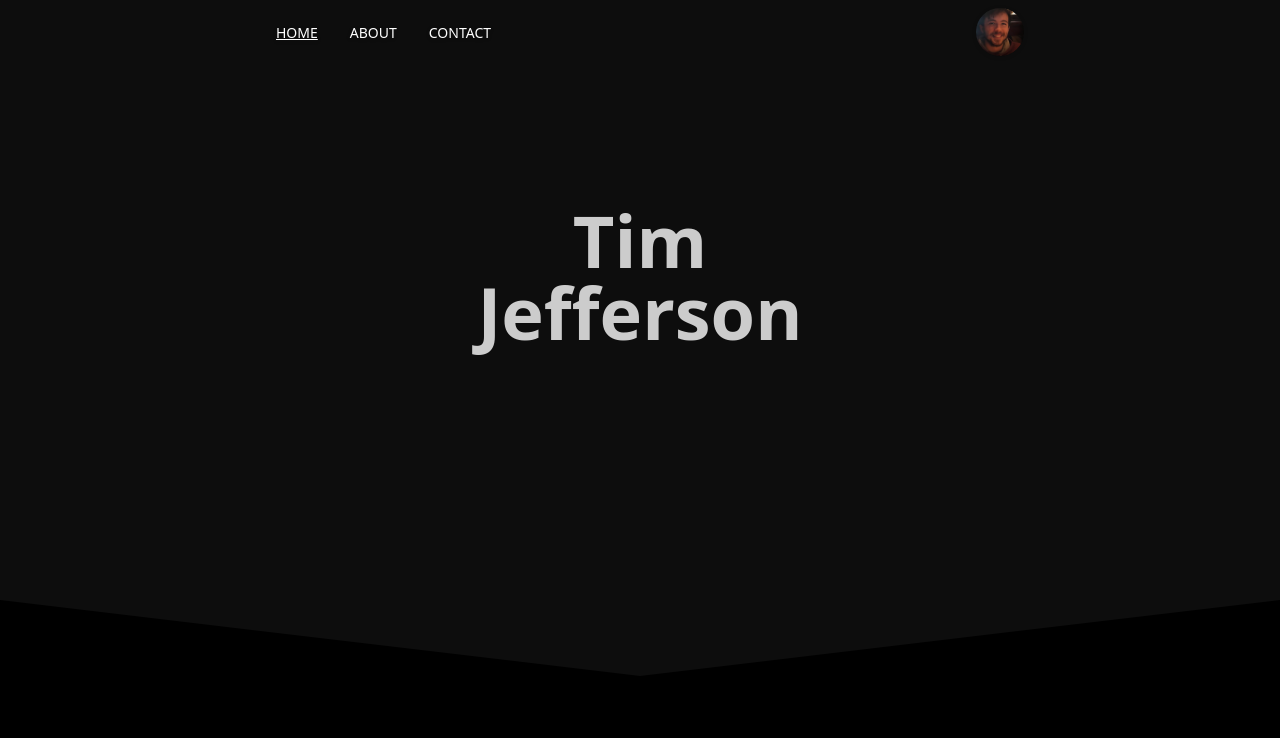
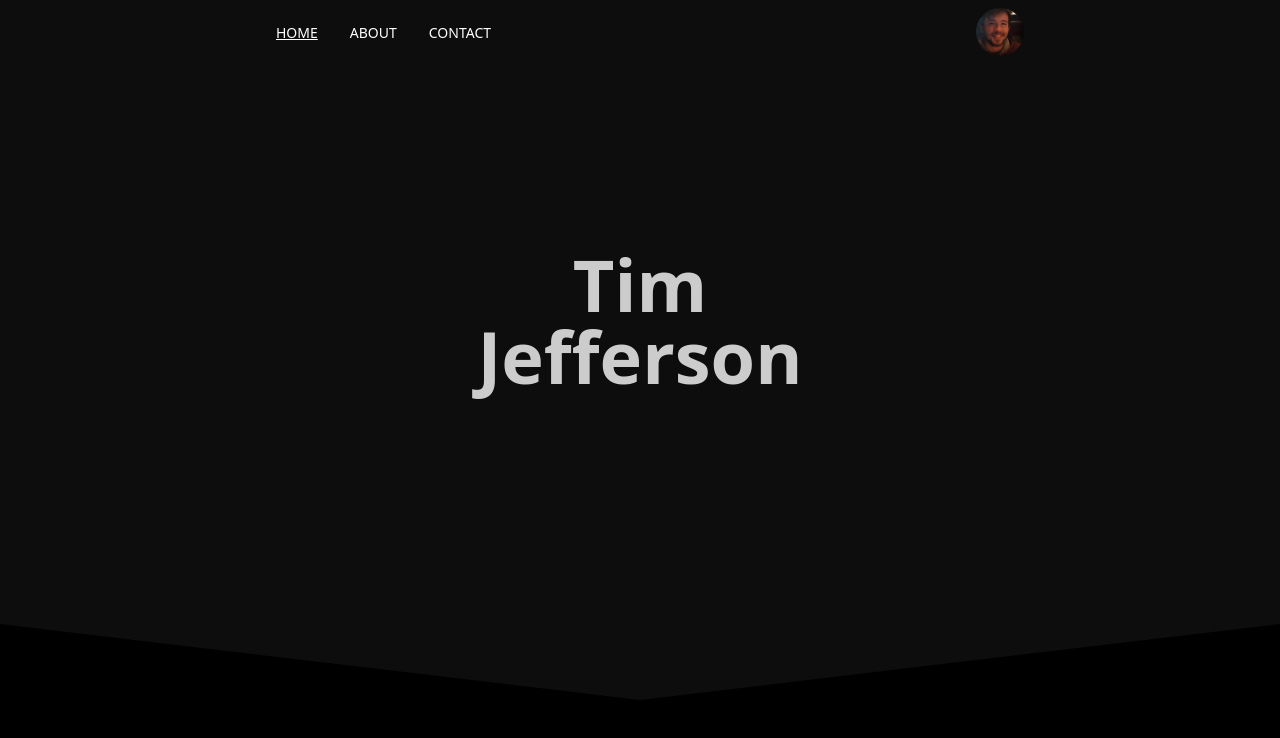
Before and after one commit to Walrussuit101/next-portfolio, a Next.js app: page / in a window 1280 px wide. Shown: the top 738 px of the page. Built offline with nearby package versions, Linux system fonts and the light colour scheme.

Commit message:
navbar fixes

```diff
--- a/components/NavBar.tsx
+++ b/components/NavBar.tsx
@@ -4,7 +4,7 @@ const NavBar = () => {
     const navLinks = useNavLinks();
 
     return (
-        <div className="navbar absolute z-50 drop-shadow bg-transparent text-white px-3 lg:px-40 xl:px-64 2xl:px-96">
+        <div className="navbar bg-base-200 text-white px-3 lg:px-40 xl:px-64 2xl:px-96">
             <div className="navbar-start">
                 <label tabIndex={0} htmlFor="nav-side-drawer" className="btn drawer-button btn-ghost lg:hidden">
                     <svg xmlns="http://www.w3.org/2000/svg" className="h-5 w-5" fill="none" viewBox="0 0 20 20" stroke="currentColor"><path strokeLinecap="round" strokeLinejoin="round" strokeWidth="2" d="M4 6h16M4 12h8m-8 6h16" /></svg>
@@ -15,7 +15,7 @@ const NavBar = () => {
             </div>
             <div className="navbar-end">
                 <div className="avatar">
-                    <div className="w-12 rounded-full">
+                    <div className="w-12 h-12 rounded-full">
                         <img src="/headshot.jpg" />
                     </div>
                 </div>
--- a/styles/global.css
+++ b/styles/global.css
@@ -12,7 +12,7 @@ body {
 }
 
 .min-h-hero {
-    min-height: calc(100vh - 200px);
+    min-height: calc(100vh - 240px);
 }
 
 .triangle {
```
